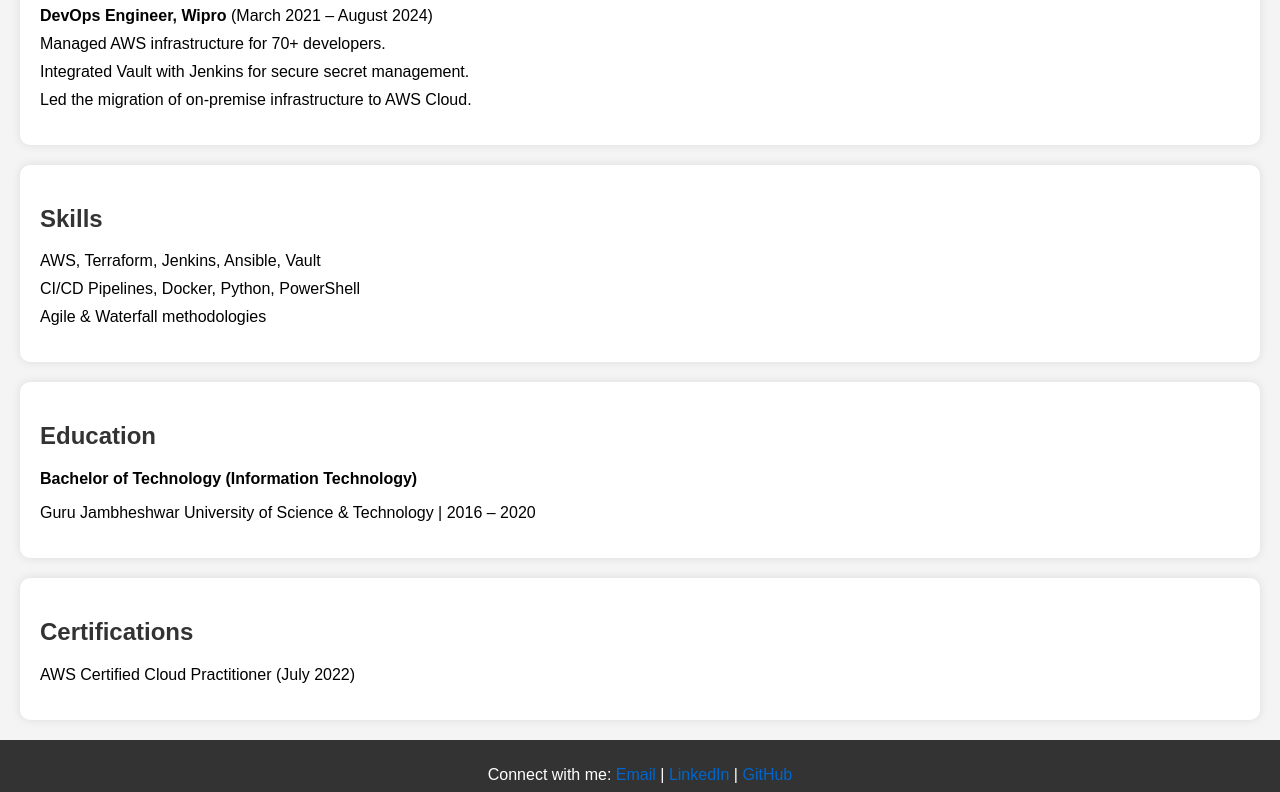
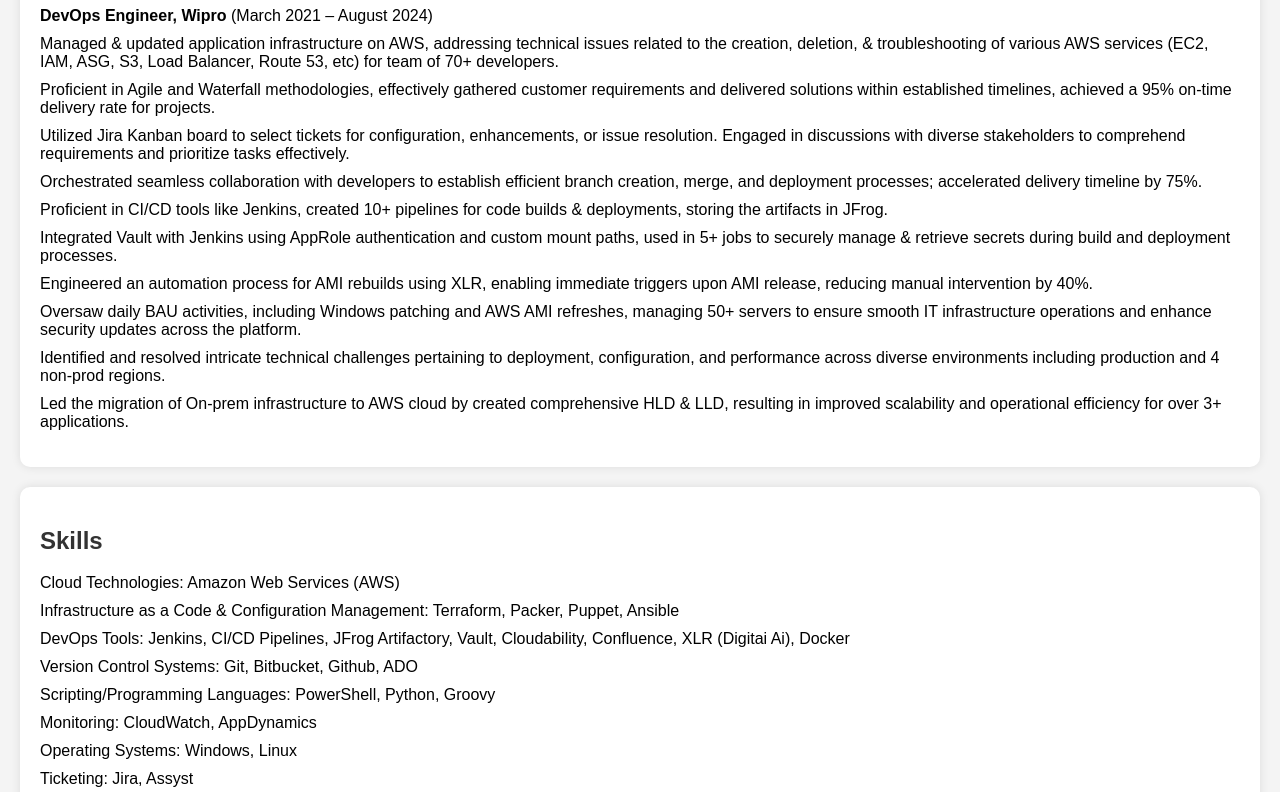
Before and after one commit to vineetranaji/vineetrana-profile.github.io, a plain HTML site: page index.html in a window 1280 px wide. Shown: the part 730-1522 px from the top of the page. Drawn offline with Linux system fonts and the light colour scheme.

Commit message:
Formatting

```diff
--- a/index.html
+++ b/index.html
@@ -81,9 +81,16 @@
             </li>
             <li><strong>DevOps Engineer, Wipro</strong> (March 2021 – August 2024)
                 <ul>
-                    <li>Managed AWS infrastructure for 70+ developers.</li>
-                    <li>Integrated Vault with Jenkins for secure secret management.</li>
-                    <li>Led the migration of on-premise infrastructure to AWS Cloud.</li>
+                    <li>Managed & updated application infrastructure on AWS, addressing technical issues related to the creation, deletion, & troubleshooting of various AWS services (EC2, IAM, ASG, S3, Load Balancer, Route 53, etc) for team of 70+ developers.</li>
+                    <li>Proficient in Agile and Waterfall methodologies, effectively gathered customer requirements and delivered solutions within established timelines, achieved a 95% on-time delivery rate for projects.</li>
+                    <li>Utilized Jira Kanban board to select tickets for configuration, enhancements, or issue resolution. Engaged in discussions with diverse stakeholders to comprehend requirements and prioritize tasks effectively.</li>
+                    <li>Orchestrated seamless collaboration with developers to establish efficient branch creation, merge, and deployment processes; accelerated delivery timeline by 75%.</li>
+                    <li>Proficient in CI/CD tools like Jenkins, created 10+ pipelines for code builds & deployments, storing the artifacts in JFrog.</li>
+                    <li>Integrated Vault with Jenkins using AppRole authentication and custom mount paths, used in 5+ jobs to securely manage & retrieve secrets during build and deployment processes.</li>
+                    <li>Engineered an automation process for AMI rebuilds using XLR, enabling immediate triggers upon AMI release, reducing manual intervention by 40%.</li>
+                    <li>Oversaw daily BAU activities, including Windows patching and AWS AMI refreshes, managing 50+ servers to ensure smooth IT infrastructure operations and enhance security updates across the platform.</li>
+                    <li>Identified and resolved intricate technical challenges pertaining to deployment, configuration, and performance across diverse environments including production and 4 non-prod regions.</li>
+                    <li>Led the migration of On-prem infrastructure to AWS cloud by created comprehensive HLD & LLD, resulting in improved scalability and operational efficiency for over 3+ applications.</li>
                 </ul>
             </li>
         </ul>
@@ -92,9 +99,14 @@
     <section>
         <h2>Skills</h2>
         <ul>
-            <li>AWS, Terraform, Jenkins, Ansible, Vault</li>
-            <li>CI/CD Pipelines, Docker, Python, PowerShell</li>
-            <li>Agile & Waterfall methodologies</li>
+            <li>Cloud Technologies: Amazon Web Services (AWS)</li>
+            <li>Infrastructure as a Code & Configuration Management: Terraform, Packer, Puppet, Ansible</li>
+            <li>DevOps Tools: Jenkins, CI/CD Pipelines, JFrog Artifactory, Vault, Cloudability, Confluence, XLR (Digitai Ai), Docker</li>
+            <li>Version Control Systems: Git, Bitbucket, Github, ADO</li>
+            <li>Scripting/Programming Languages: PowerShell, Python, Groovy</li>
+            <li>Monitoring: CloudWatch, AppDynamics</li>
+            <li>Operating Systems: Windows, Linux</li>
+            <li>Ticketing: Jira, Assyst</li>
         </ul>
     </section>
 
@@ -107,7 +119,7 @@
     <section>
         <h2>Certifications</h2>
         <ul>
-            <li>AWS Certified Cloud Practitioner (July 2022)</li>
+            <li>AWS Certified Cloud Practitioner  | July 2022</li>
         </ul>
     </section>
 
```
